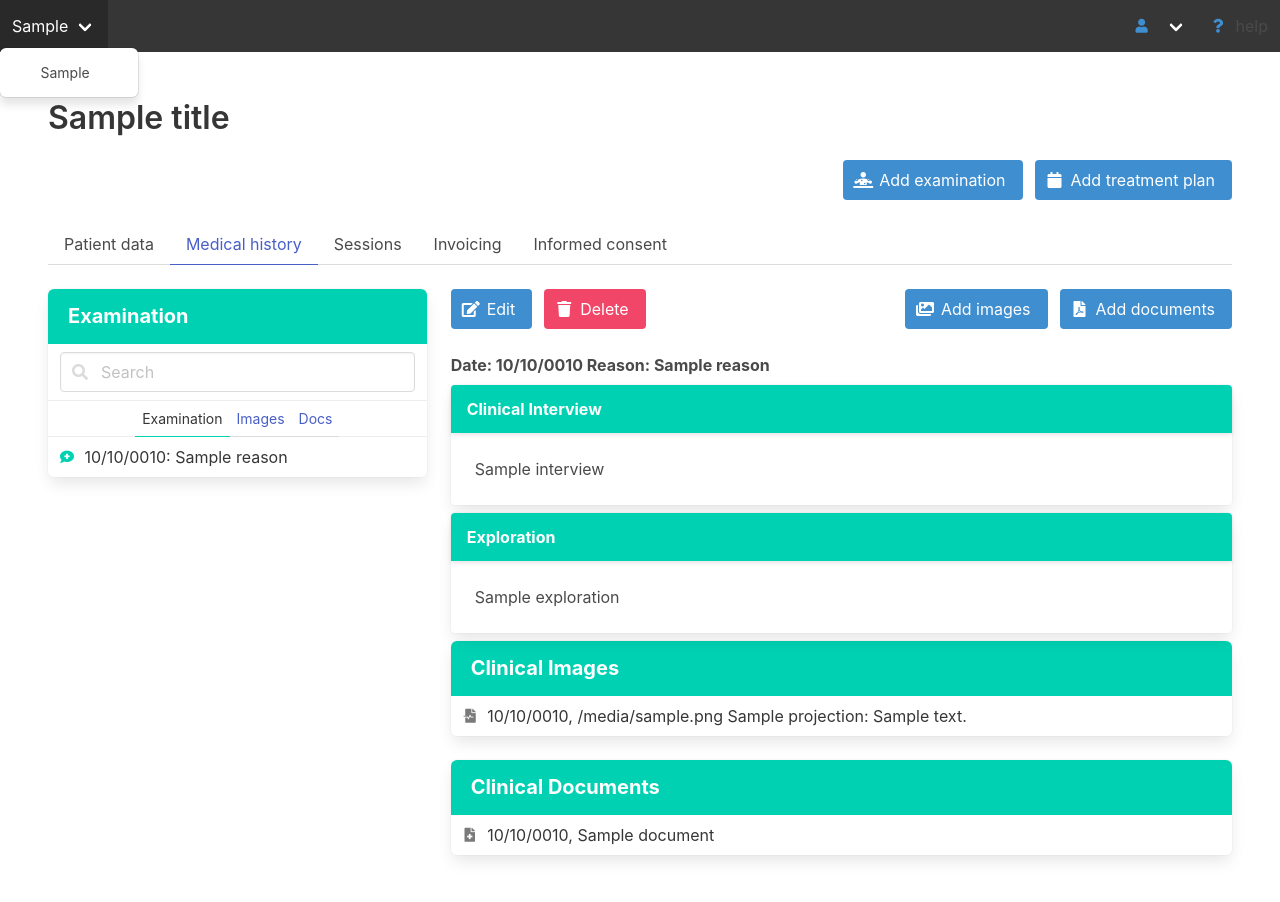
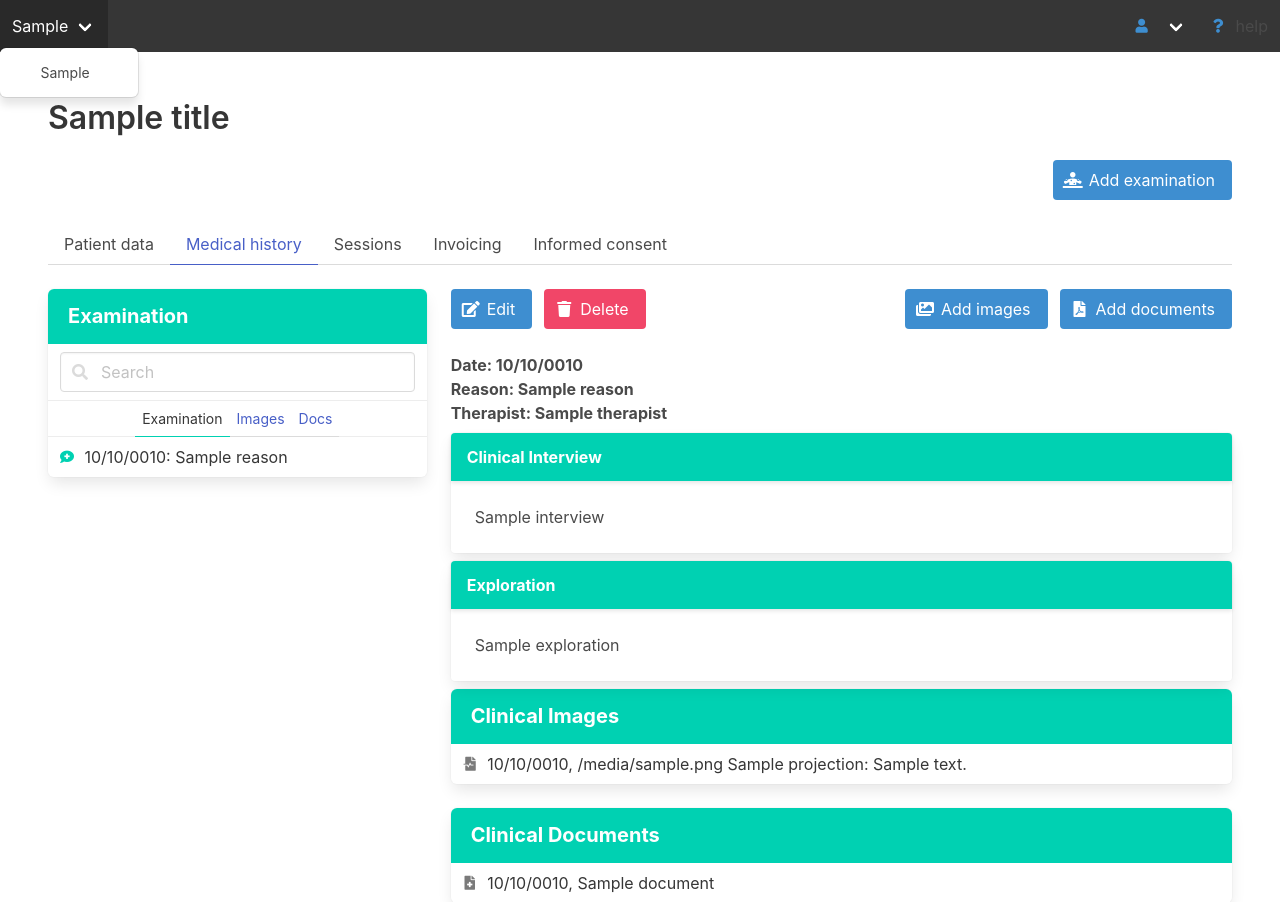
Before and after one commit to navegotel/fisiomate, a Django app: template fisiocore/templates/fisiocore/view_examination.html in a window 1280 px wide. Shown: the top 902 px of the page. Before the commit the page ends 857 px from the top, so only its background shows below. Run offline with Django 4.2, Linux system fonts and the light colour scheme; the template is opened without the code that fills it: most values are stand-ins (such as "Sample title", 1, 10 or a date in 2020); parts of the project's set-up code (start-up, migrations or seed data) failed here and were passed over; some libraries are stand-ins or nearby versions.

Commit message:
added therapist field to sessions and examinations

```diff
--- a/fisiocore/models.py
+++ b/fisiocore/models.py
@@ -49,6 +49,7 @@ class Examination(models.Model):
         ordering = ['-last_update', '-creation_date']
 
     user = models.ForeignKey(User, on_delete=models.CASCADE)
+    therapist = models.ForeignKey(User, on_delete=models.CASCADE, blank=True, null=True, related_name="examination_therapist")
     creation_date = models.DateField(_("Creation date"), auto_now_add=True)
     last_update = models.DateField(_("Last update"), auto_now=True)
     patient = models.ForeignKey('Patient', on_delete=models.CASCADE)
@@ -147,6 +148,7 @@ class Session(models.Model):
         ordering = ['date', 'start']
 
     user = models.ForeignKey(User, on_delete=models.CASCADE)
+    therapist = models.ForeignKey(User, on_delete=models.CASCADE, blank=True, null=True, related_name="session_therapist")
     patient = models.ForeignKey("Patient", on_delete=models.CASCADE)
     date = models.DateField()
     start = models.TimeField()
--- a/fisiocore/templates/fisiocore/view_examination.html
+++ b/fisiocore/templates/fisiocore/view_examination.html
@@ -17,7 +17,7 @@
                         <i class="fas fa-search" aria-hidden="true"></i>
                       </span>
                     </p>
-                  </div>
+                </div>
                   <p class="panel-tabs">
                     {% if examination %}
                         <a class="is-active">Examination</a>
@@ -83,7 +83,11 @@
                         </div>
                     </div>
                 </div>
-            <p class="has-text-weight-bold mb-2">{% translate 'Date: ' %}{{examination.last_update|date:'d/m/Y'}} {% translate 'Reason: ' %}{{examination.reason}}</p>
+            <ul class="has-text-weight-bold mb-2">
+                <li>{% translate 'Date: ' %}{{examination.last_update|date:'d/m/Y'}}</li>
+                <li>{% translate 'Reason: ' %}{{examination.reason}}</li>
+                <li>{% translate 'Therapist: ' %}{{examination.therapist|default_if_none:'---'}}</li>
+            </ul>
             <div class="card mb-2">
                 <div class="card-header has-background-primary">
                     <p class="card-header-title has-text-white">
--- a/fisiocore/templates/fisiocore/view_sessions.html
+++ b/fisiocore/templates/fisiocore/view_sessions.html
@@ -38,6 +38,10 @@
                 <div class="panel-heading">
                     {% translate 'Sessions' %}
                 </div>
+                <p class="panel-tabs">
+                    <a class="is-active">Sessions</a>
+                    <a>Treatment Plans</a>
+                  </p>
                 {% for item in sessions %}
                     <a href="{% url 'fisiocore:view_sessions' patient.id item.id %}" class="panel-block {% if item.id == session.id %}is-active{% endif %}">
                         <span class="panel-icon">
--- a/fisiocore/views.py
+++ b/fisiocore/views.py
@@ -580,7 +580,7 @@ def view_calendar(request, year=None, month=None):
     sessions = Session.objects.filter(user=request.user, date__year=year, date__month=month)
     title = _(MONTH_NAMES[month]) + ' ' + str(year)
     if patient is not None:
-        title = "{0} (patient {1})".format(title, patient)
+        title = "{0} (Patient: {1})".format(title, patient)
 
     context = {
         'title': title,
@@ -637,7 +637,7 @@ def view_calendar_day(request, year, month, day):
         patient = None
     else:
         patient = Patient.objects.get(pk=patient_id)
-        title = "{0}, ({1})".format(title, patient)
+        title = "{0}, (Patient: {1})".format(title, patient)
 
     context={
         'title': title,
--- a/templates/base_clinic_history.html
+++ b/templates/base_clinic_history.html
@@ -15,16 +15,6 @@
                 </span>
                 <span>
                     {% translate "Add examination" %}
-                </span>
-            </a>
-        </div>
-        <div class="level-item">
-            <a class="button is-info" href="">
-                <span class="icon">
-                    <i class="fas fa-calendar"></i>
-                </span>
-                <span>
-                    {% translate "Add treatment plan" %}
                 </span>
             </a>
         </div>
```
Also changed, not shown: fisiocore/forms.py (+9 -0 lines), fisiocore/templates/fisiocore/examination_form.html (+15 -0 lines).
